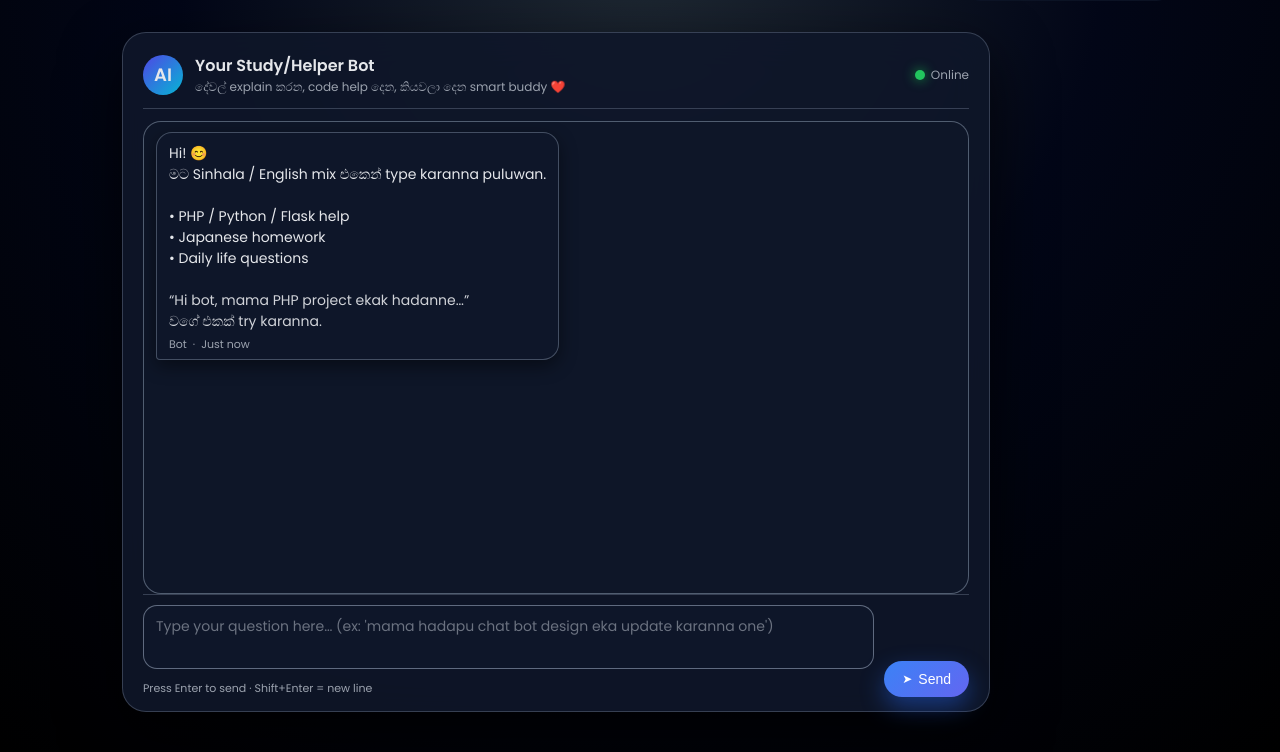
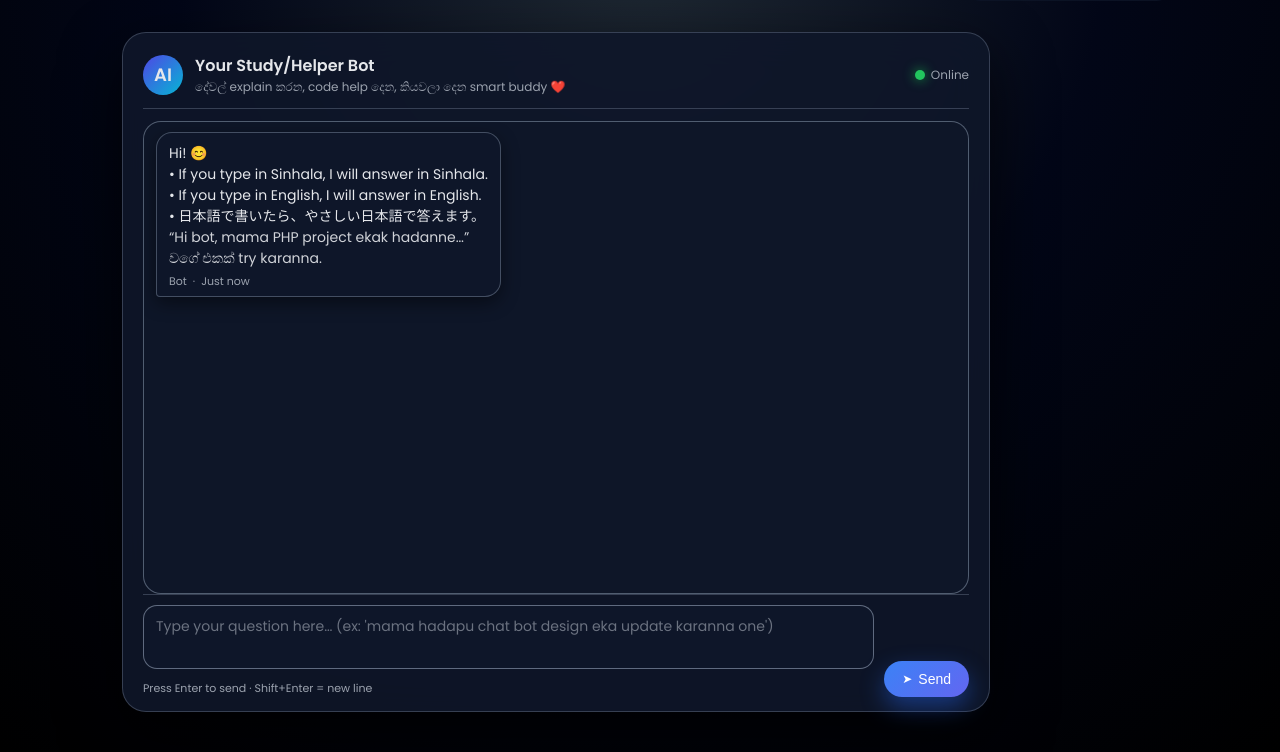
Before and after one commit to gpt15-ship-it/ai-study-helper, a Flask app: page / in a window 1280 px wide. Shown: the part 59-811 px from the top of the page. Run offline with Flask 3, Linux system fonts and the light colour scheme.

Commit message:
Update index.html

```diff
--- a/templates/index.html
+++ b/templates/index.html
@@ -351,10 +351,9 @@
                 <div class="message-row bot">
                     <div class="bubble bot">
                         Hi! 😊<br>
-                        මට Sinhala / English mix එකෙන් type karanna puluwan.<br><br>
-                        • PHP / Python / Flask help<br>
-                        • Japanese homework<br>
-                        • Daily life questions<br><br>
+  • If you type in Sinhala, I will answer in Sinhala.<br>
+  • If you type in English, I will answer in English.<br>
+  • 日本語で書いたら、やさしい日本語で答えます。<br>
                         <span style="opacity: 0.9;">
                             “Hi bot, mama PHP project ekak hadanne…”<br>
                             වගේ එකක් try karanna.
```
